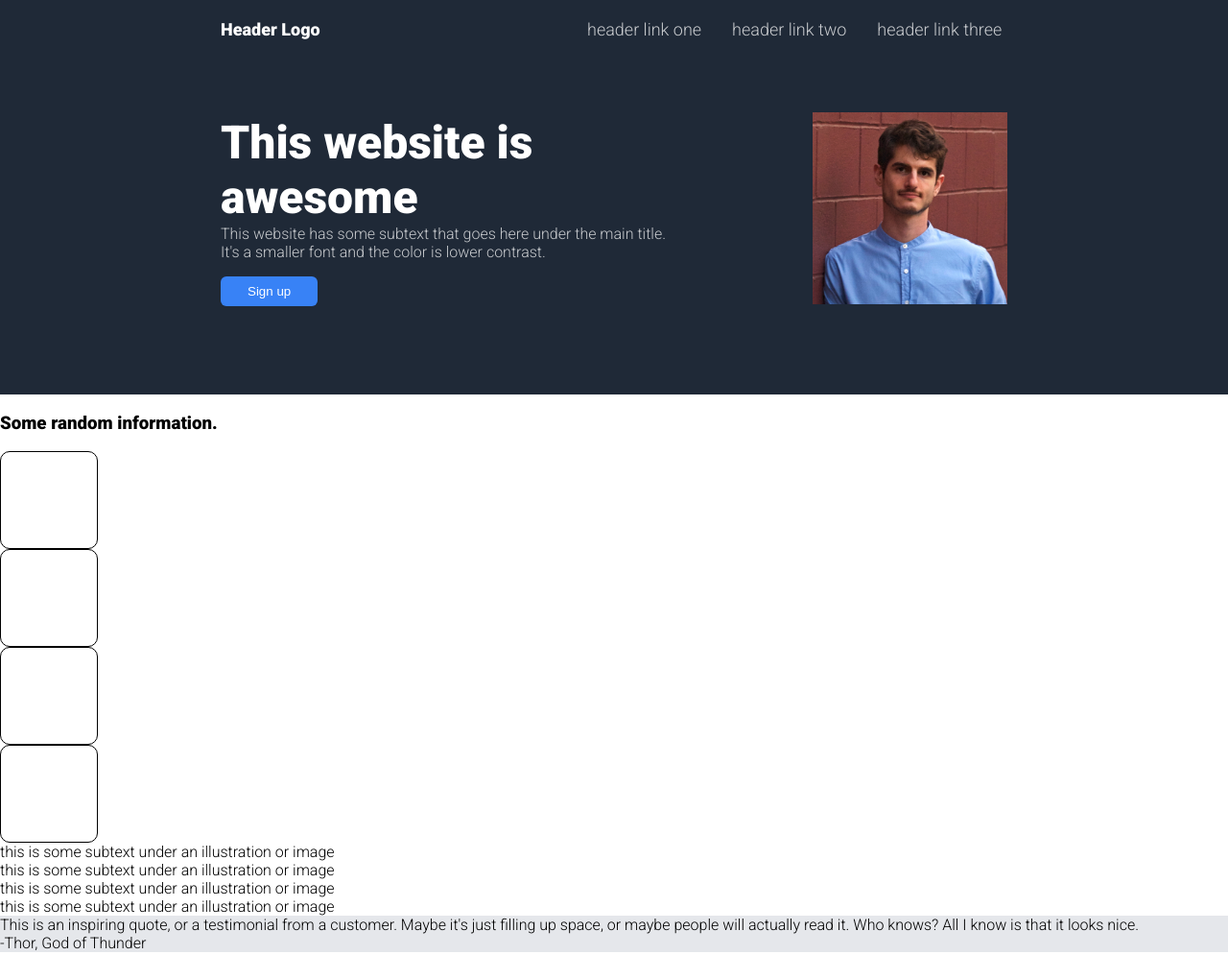
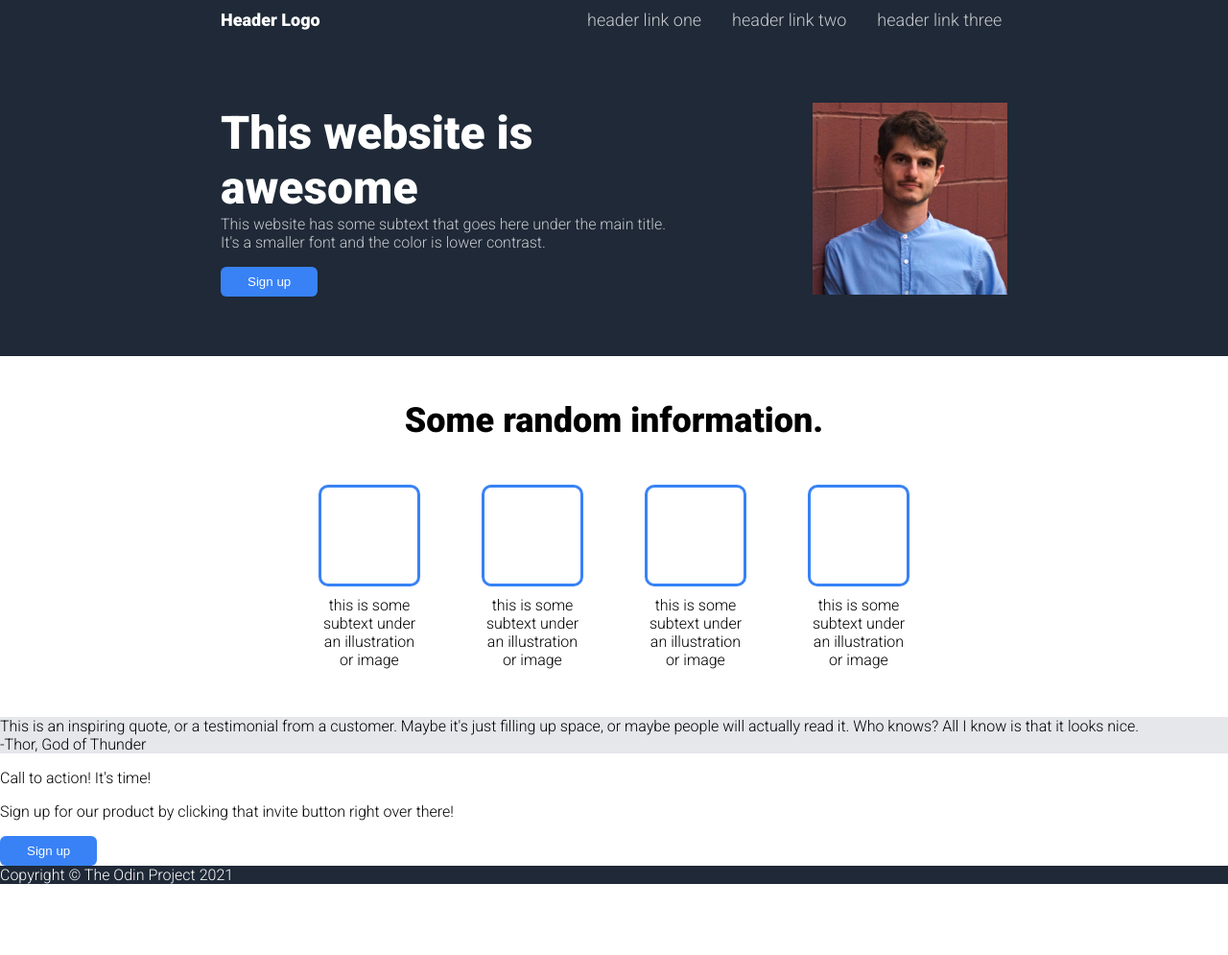
Before and after one commit to AlexKazz/TOP_landing_page, a plain HTML site: page index.html in a window 1280 px wide. Shown: the top 995 px of the page at 96% size. After the commit the page ends 921 px from the top, so only its background shows below. Drawn offline with Linux system fonts and the light colour scheme.

Commit message:
finish section 2

```diff
--- a/index.html
+++ b/index.html
@@ -48,18 +48,27 @@
 
         <div class="section-two">
             <h3>Some random information.</h3>
+
+            <div class="section-two-content">
                 <div class="section-two-boxes">
                     <div class="section-two-box"></div>
-                <div class="section-two-box"></div>
-                <div class="section-two-box"></div>
-                <div class="section-two-box"></div>
+                    <div class="subtext">this is some subtext under an illustration or image</div>
                 </div>
 
-              <div class="section-two-subtext">
+                <div class="section-two-boxes">
+                    <div class="section-two-box"></div>
                     <div class="subtext">this is some subtext under an illustration or image</div>
+                </div>
+
+                <div class="section-two-boxes">
+                    <div class="section-two-box"></div>
                     <div class="subtext">this is some subtext under an illustration or image</div>
+                </div>
+
+                <div class="section-two-boxes">
+                    <div class="section-two-box"></div>
                     <div class="subtext">this is some subtext under an illustration or image</div>
-                  <div class="subtext">this is some subtext under an illustration or image</div>
+                </div>
             </div>
         </div>
 
--- a/style.css
+++ b/style.css
@@ -57,9 +57,14 @@ h2 {
   flex-wrap: wrap;
   padding: 10px 100px;
   gap: 50px;
+  justify-content: center;
 
-  justify-content: center;
-  margin: 0 auto;
+}
+
+.section-two {
+  display: flex;
+  flex-direction: column;
+  flex-grow: 0;
 }
 
 .section-one-content {
@@ -68,7 +73,29 @@ h2 {
   align-items: center;
   gap: 32px;
   flex: 0;
-  margin: 10px 50px 80px 50px;
+  margin: 0 auto;
+  margin-bottom: 50px;
+}
+
+.section-two-content {
+  display: flex;
+  justify-content: center;
+  align-items: center;
+  gap: 64px;
+  margin-bottom: 50px;
+
+}
+
+.section-two-boxes {
+  display: flex;
+  flex-direction: column;
+  flex: 0;
+  align-items: center;
+}
+
+.subtext {
+  text-align: center;
+  padding-top: 10px;
 }
 
 .section-one-top {
@@ -100,12 +127,16 @@ h2 {
   padding-right: 150px;
 }
 
-
+h3 {
+  font-size: 36px;
+  text-align: center;
+  padding: 10px;
+}
 
 
 
 .section-two-box {
-  border: solid black 1px;
+  border: solid #3882f6 3px;
   height: 100px;
   width: 100px;
   border-radius: 10px;
```
Lines whose indentation alone changed are shown as unchanged.
